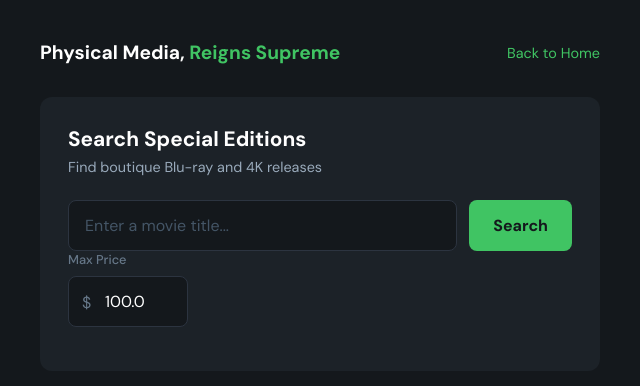
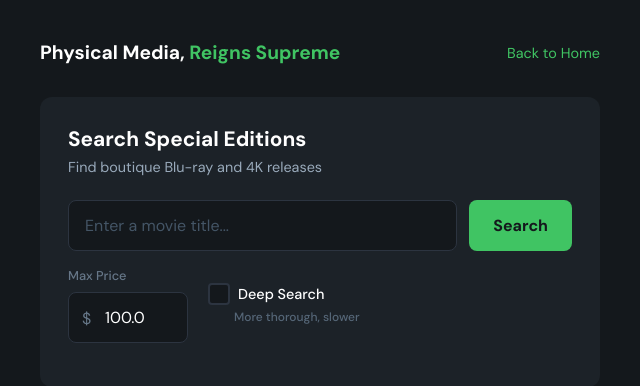
Before and after one commit to b-clawson-source/movie-deal-tracker, a Flask app: page /search in a window 1280 px wide. Shown: the top 386 px of the page, without its empty margins (320-960 px from the left). Run offline with Flask 3, Linux system fonts and the light colour scheme.

Commit message:
Add Deep Search mode for more thorough results
- Deep search runs 5 targeted queries per movie instead of 1
- Searches for: collector edition, 4K UHD, steelbook, Criterion, Arrow
- Increases results per query from 20 to 40
- Deduplicates results across all queries
- Add "Deep Search" checkbox to search page
- Add deep=true parameter to admin endpoint

Standard search: ~1 API call per movie
Deep search: ~5 API calls per movie (more thorough but slower)

Co-Authored-By: Claude Opus 4.5 <noreply@anthropic.com>

```diff
--- a/app.py
+++ b/app.py
@@ -133,12 +133,14 @@ def search():
     deals = []
     movie_title = ""
     max_price = 100.0
+    deep_search = False
     error = None
     searched = False
 
     if request.method == "POST":
         movie_title = request.form.get("movie_title", "").strip()
         max_price_str = request.form.get("max_price", "100")
+        deep_search = request.form.get("deep_search") == "true"
         searched = True
 
         # Parse max_price
@@ -171,11 +173,12 @@ def search():
                         classifier=classifier,
                         max_price=max_price,
                         requests_per_minute=30,
+                        deep_search=deep_search,
                     )
 
                     # Search for deals
                     deals = finder.search_movie(movie)
-                    logger.info(f"Search for '{movie_title}' (max ${max_price}) found {len(deals)} deals")
+                    logger.info(f"Search for '{movie_title}' (max ${max_price}, deep={deep_search}) found {len(deals)} deals")
 
                 except Exception as e:
                     logger.error(f"Search failed: {e}")
@@ -186,6 +189,7 @@ def search():
         deals=deals,
         movie_title=movie_title,
         max_price=max_price,
+        deep_search=deep_search,
         error=error,
         searched=searched,
     )
@@ -213,13 +217,15 @@ def admin_run_check():
     force = request.args.get("force", "").lower() == "true"
     # Check for resend flag to send all deals (not just new ones)
     resend = request.args.get("resend", "").lower() == "true"
+    # Check for deep flag to enable deep search mode
+    deep = request.args.get("deep", "").lower() == "true"
 
     def run_check():
         try:
             from src.job_runner import JobRunner
-            logger.info(f"Background deal check started (force={force}, resend={resend})")
+            logger.info(f"Background deal check started (force={force}, resend={resend}, deep={deep})")
             runner = JobRunner()
-            runner.run_all_subscribers(force=force, resend=resend)
+            runner.run_all_subscribers(force=force, resend=resend, deep=deep)
             logger.info("Background deal check completed")
         except Exception as e:
             logger.error(f"Background deal check failed: {e}")
@@ -228,8 +234,8 @@ def admin_run_check():
     thread = threading.Thread(target=run_check, daemon=True)
     thread.start()
 
-    logger.info(f"Manual deal check triggered via admin endpoint (force={force}, resend={resend})")
-    return {"status": "ok", "message": f"Deal check started (force={force}, resend={resend}). Check logs."}
+    logger.info(f"Manual deal check triggered via admin endpoint (force={force}, resend={resend}, deep={deep})")
+    return {"status": "ok", "message": f"Deal check started (force={force}, resend={resend}, deep={deep}). Check logs."}
 
 
 if __name__ == "__main__":
--- a/templates/search.html
+++ b/templates/search.html
@@ -106,15 +106,70 @@
             margin-top: 0;
         }
 
-        .price-row {
+        .options-row {
             display: flex;
-            gap: 12px;
+            gap: 20px;
             align-items: flex-end;
             margin-bottom: 16px;
+            margin-top: 16px;
         }
 
-        .price-row .form-group {
+        .options-row .form-group {
             margin-bottom: 0;
+        }
+
+        .checkbox-label {
+            display: flex;
+            flex-direction: column;
+            cursor: pointer;
+            padding: 10px 0;
+        }
+
+        .checkbox-label input[type="checkbox"] {
+            position: absolute;
+            opacity: 0;
+            width: 0;
+            height: 0;
+        }
+
+        .checkbox-text {
+            display: flex;
+            align-items: center;
+            gap: 8px;
+            color: #fff;
+            font-size: 0.9rem;
+            font-weight: 500;
+        }
+
+        .checkbox-text::before {
+            content: '';
+            width: 18px;
+            height: 18px;
+            border: 2px solid #2c3440;
+            border-radius: 4px;
+            background: #14181c;
+            transition: all 0.2s;
+        }
+
+        .checkbox-label input:checked + .checkbox-text::before {
+            background: #40c463;
+            border-color: #40c463;
+        }
+
+        .checkbox-label input:checked + .checkbox-text::after {
+            content: '✓';
+            position: absolute;
+            margin-left: 4px;
+            color: #14181c;
+            font-size: 12px;
+            font-weight: bold;
+        }
+
+        .checkbox-hint {
+            font-size: 0.75rem;
+            color: #567;
+            margin-top: 4px;
+            margin-left: 26px;
         }
 
         .price-input-wrapper {
@@ -411,7 +466,7 @@
                     >
                     <button type="submit" class="btn">Search</button>
                 </div>
-                <div class="price-row">
+                <div class="options-row">
                     <div class="form-group">
                         <label for="max_price">Max Price</label>
                         <div class="price-input-wrapper">
@@ -425,6 +480,19 @@
                                 step="5"
                             >
                         </div>
+                    </div>
+                    <div class="form-group">
+                        <label class="checkbox-label">
+                            <input
+                                type="checkbox"
+                                id="deep_search"
+                                name="deep_search"
+                                value="true"
+                                {{ 'checked' if deep_search else '' }}
+                            >
+                            <span class="checkbox-text">Deep Search</span>
+                            <span class="checkbox-hint">More thorough, slower</span>
+                        </label>
                     </div>
                 </div>
             </form>
```
Also changed, not shown: src/deal_finder.py (+57 -16 lines), src/job_runner.py (+8 -4 lines).
